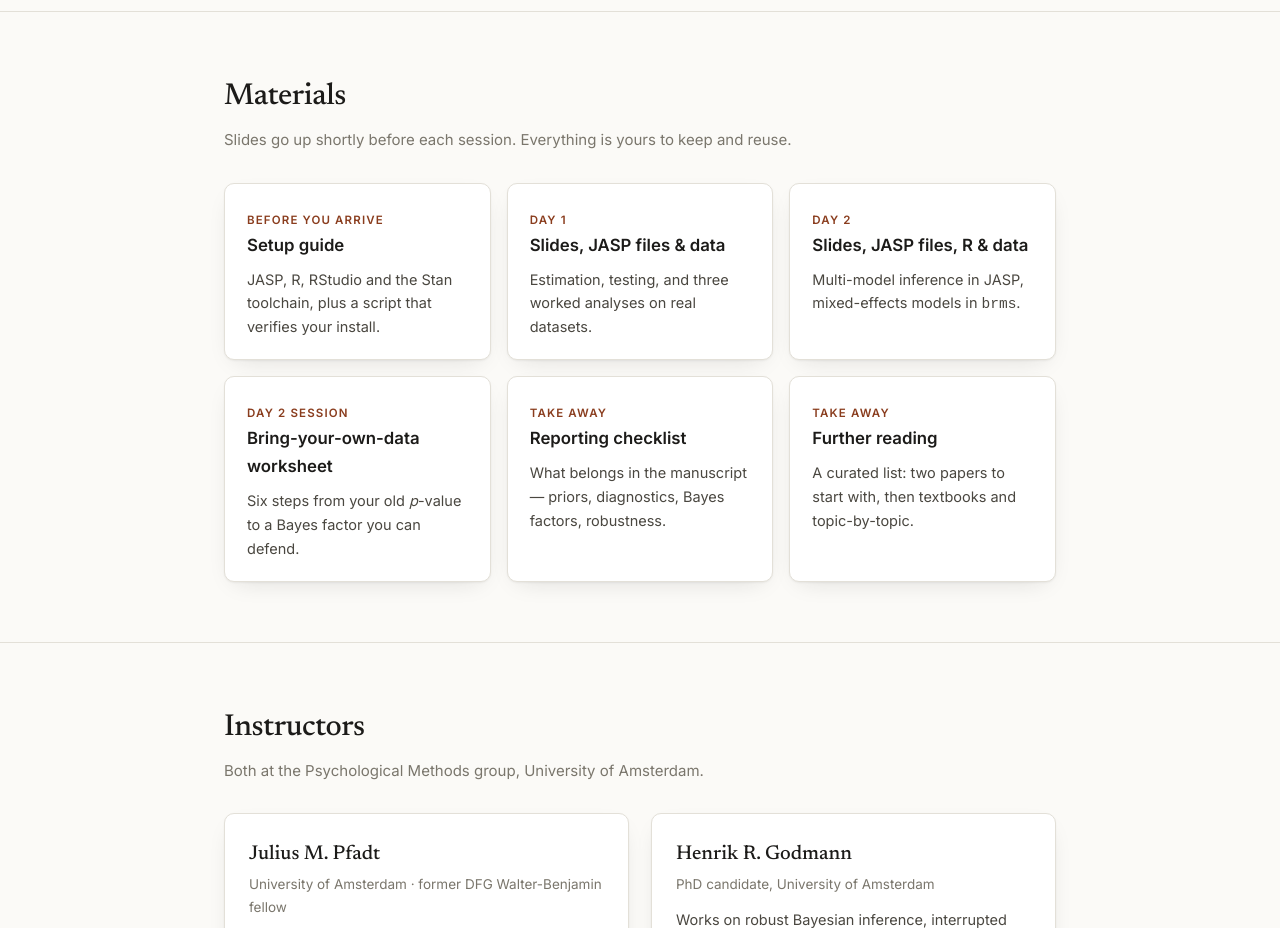
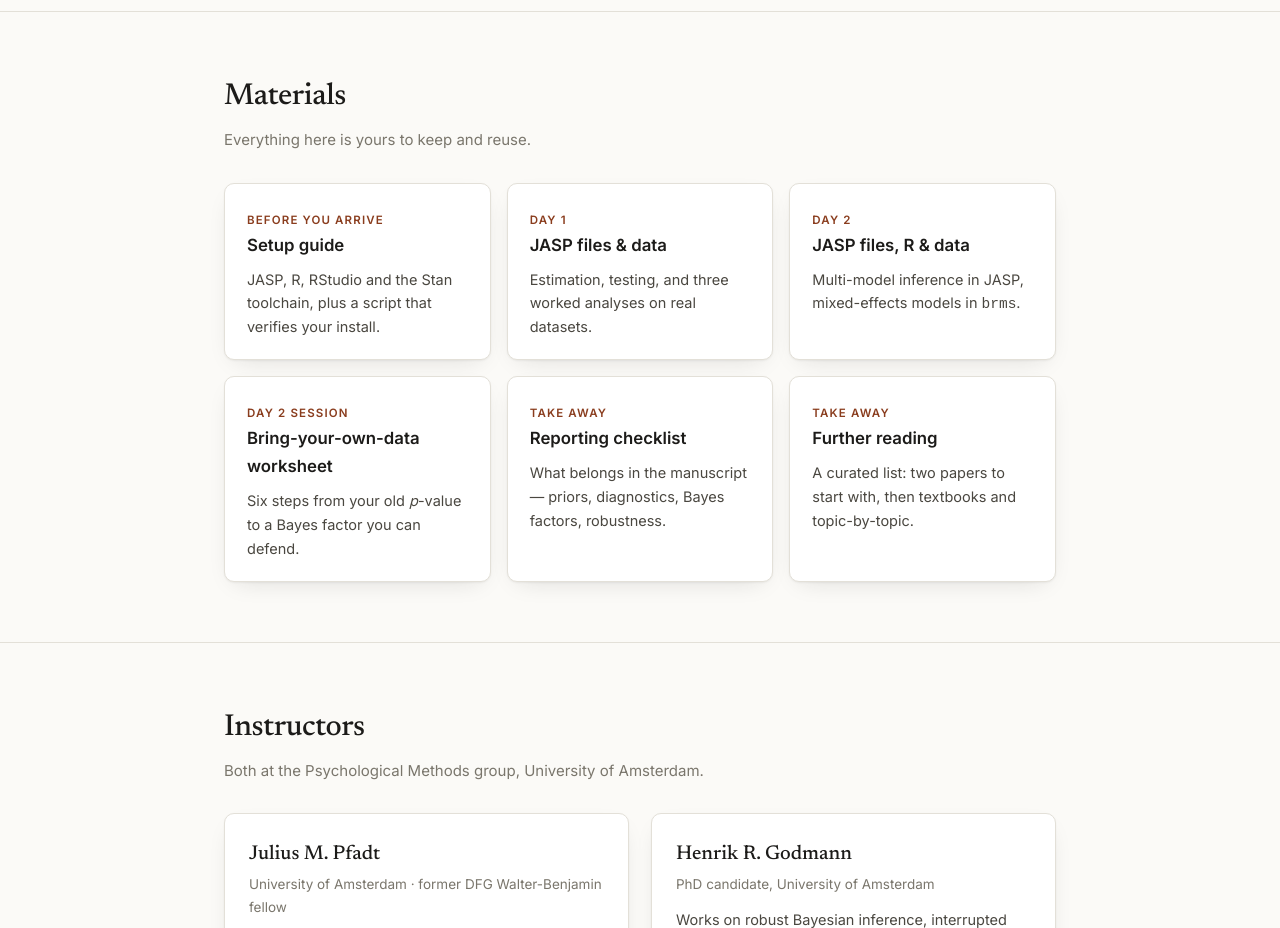
Before and after one commit to hrgodmann/BayesianStatisticsWorkshop, a plain HTML site: page docs/index.html in a window 1280 px wide. Shown: the part 2480-3408 px from the top of the page. Drawn offline with Linux system fonts and the light colour scheme.

Commit message:
Drop the promise to share slides
Remove every statement that slides will be uploaded, from the README, the
per-day file tables and the website, so we can decide later whether to share
them. The empty slides/ folders are kept.

Co-Authored-By: Claude Opus 5 <noreply@anthropic.com>
Claude-Session: https://claude.ai/code/session_015VEoz7hA4iZMPSogBk7mZs

```diff
--- a/docs/index.html
+++ b/docs/index.html
@@ -251,7 +251,7 @@
 <section id="materials">
   <div class="wrap">
     <h2>Materials</h2>
-    <p class="sub">Slides go up shortly before each session. Everything is yours to keep and reuse.</p>
+    <p class="sub">Everything here is yours to keep and reuse.</p>
     <div class="grid">
       <a class="card" href="https://github.com/hrgodmann/BayesianStatisticsWorkshop/blob/main/setup/README.md">
         <span class="tag">Before you arrive</span>
@@ -260,12 +260,12 @@
       </a>
       <a class="card" href="https://github.com/hrgodmann/BayesianStatisticsWorkshop/tree/main/day-1">
         <span class="tag">Day 1</span>
-        <h3>Slides, JASP files &amp; data</h3>
+        <h3>JASP files &amp; data</h3>
         <p>Estimation, testing, and three worked analyses on real datasets.</p>
       </a>
       <a class="card" href="https://github.com/hrgodmann/BayesianStatisticsWorkshop/tree/main/day-2">
         <span class="tag">Day 2</span>
-        <h3>Slides, JASP files, R &amp; data</h3>
+        <h3>JASP files, R &amp; data</h3>
         <p>Multi-model inference in JASP, mixed-effects models in <code>brms</code>.</p>
       </a>
       <a class="card" href="https://github.com/hrgodmann/BayesianStatisticsWorkshop/blob/main/bring-your-own-data/worksheet.md">
```
Also changed, not shown: 3 other files.
